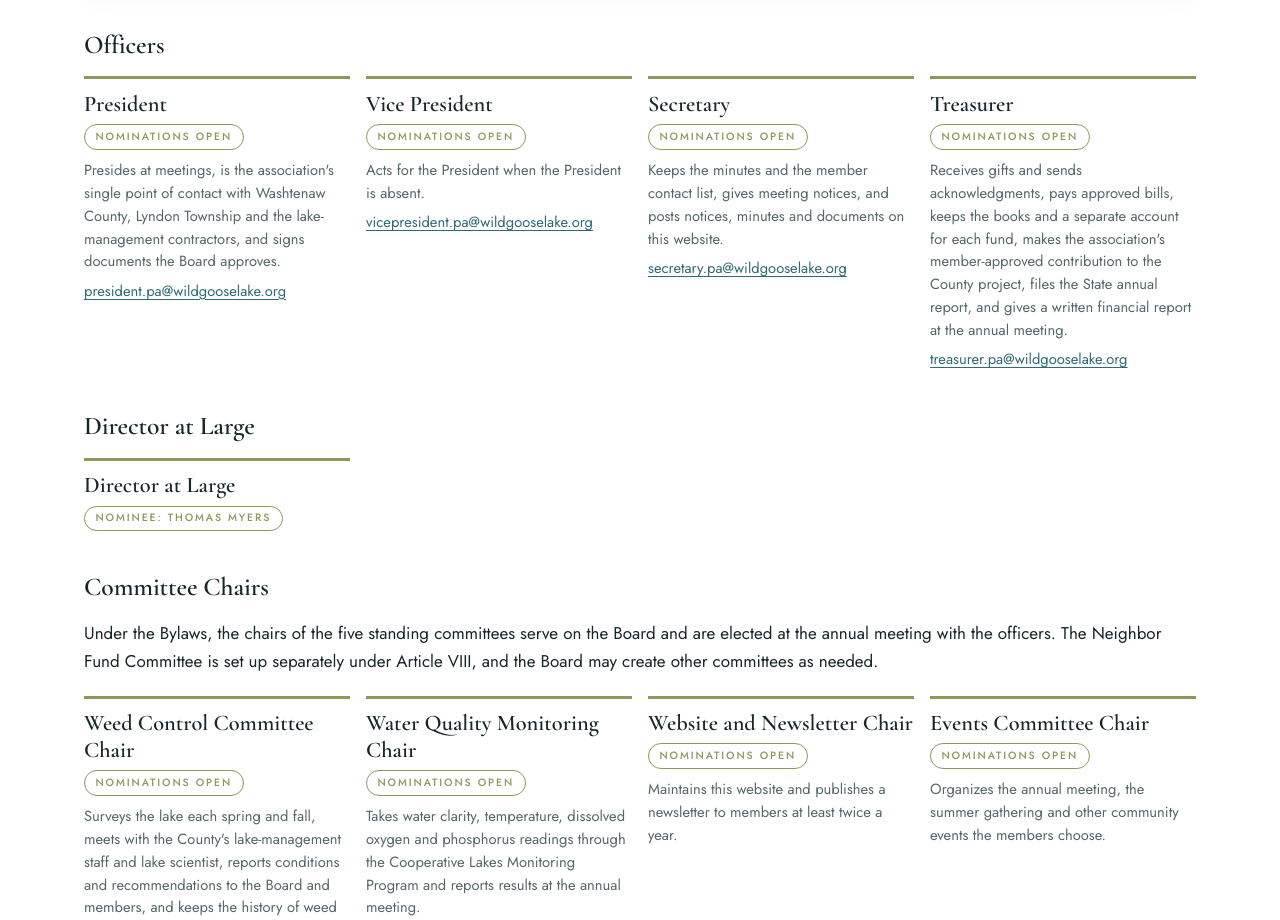
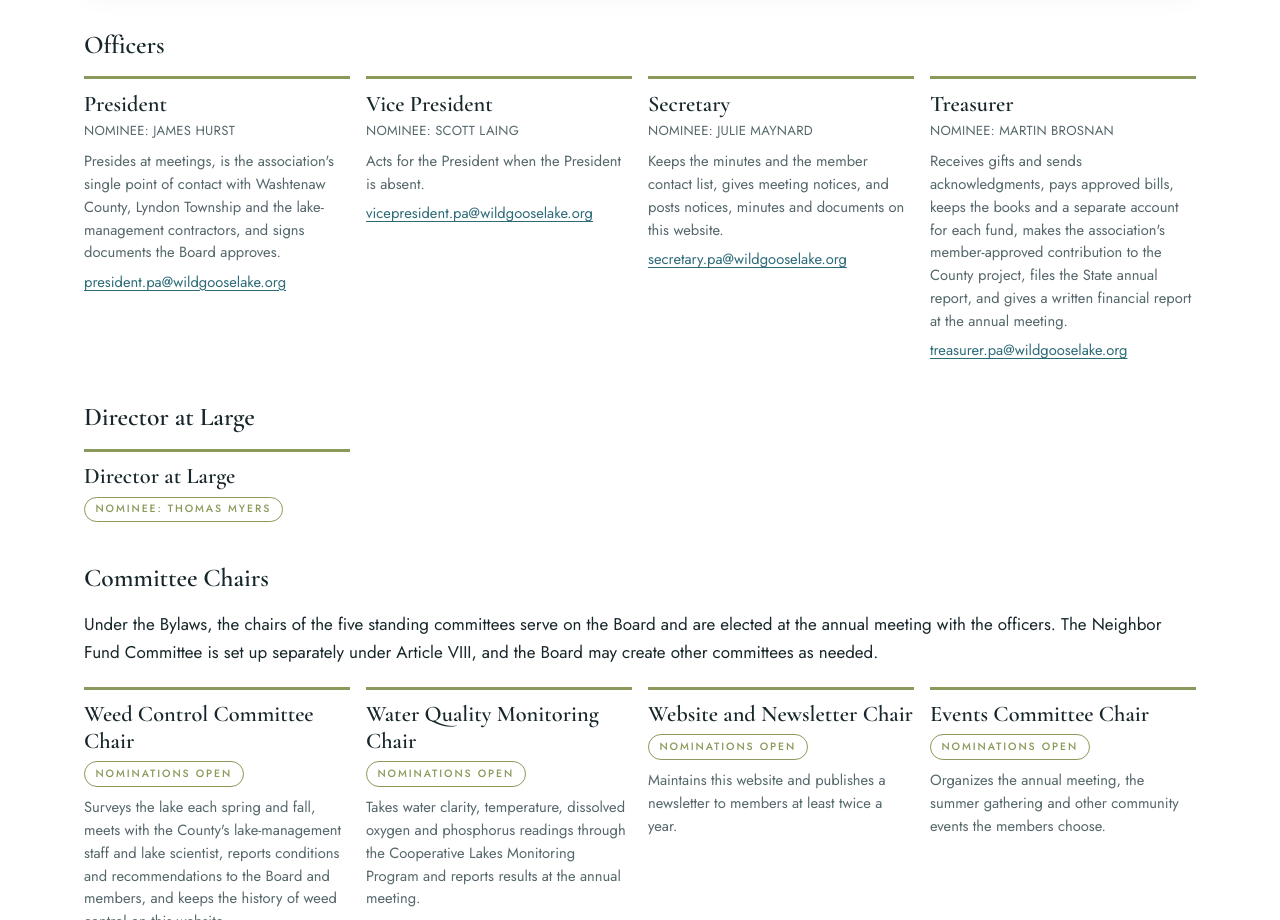
Before and after one commit to wildgooselakepa/wglpa-site, a plain HTML site: page association.html in a window 1280 px wide. Shown: the part 1860-2780 px from the top of the page. Drawn offline with nearby package versions, Linux system fonts and the light colour scheme.

Commit message:
Add officer nominees to the public Board page
Co-authored-by: Perplexity <noreply@perplexity.ai>

```diff
--- a/association.html
+++ b/association.html
@@ -87,10 +87,10 @@
       </div>
       <h3 class="board-title">Officers</h3>
       <div class="board">
-        <div class="person"><strong>President</strong><span class="open">Nominations open</span><span class="duty">Presides at meetings, is the association's single point of contact with Washtenaw County, Lyndon Township and the lake-management contractors, and signs documents the Board approves.</span><a class="email" href="mailto:president.pa@wildgooselake.org">president.pa@wildgooselake.org</a></div>
-        <div class="person"><strong>Vice President</strong><span class="open">Nominations open</span><span class="duty">Acts for the President when the President is absent.</span><a class="email" href="mailto:vicepresident.pa@wildgooselake.org">vicepresident.pa@wildgooselake.org</a></div>
-        <div class="person"><strong>Secretary</strong><span class="open">Nominations open</span><span class="duty">Keeps the minutes and the member contact list, gives meeting notices, and posts notices, minutes and documents on this website.</span><a class="email" href="mailto:secretary.pa@wildgooselake.org">secretary.pa@wildgooselake.org</a></div>
-        <div class="person"><strong>Treasurer</strong><span class="open">Nominations open</span><span class="duty">Receives gifts and sends acknowledgments, pays approved bills, keeps the books and a separate account for each fund, makes the association's member-approved contribution to the County project, files the State annual report, and gives a written financial report at the annual meeting.</span><a class="email" href="mailto:treasurer.pa@wildgooselake.org">treasurer.pa@wildgooselake.org</a></div>
+        <div class="person"><strong>President</strong><span class="slated">Nominee: James Hurst</span><span class="duty">Presides at meetings, is the association's single point of contact with Washtenaw County, Lyndon Township and the lake-management contractors, and signs documents the Board approves.</span><a class="email" href="mailto:president.pa@wildgooselake.org">president.pa@wildgooselake.org</a></div>
+        <div class="person"><strong>Vice President</strong><span class="slated">Nominee: Scott Laing</span><span class="duty">Acts for the President when the President is absent.</span><a class="email" href="mailto:vicepresident.pa@wildgooselake.org">vicepresident.pa@wildgooselake.org</a></div>
+        <div class="person"><strong>Secretary</strong><span class="slated">Nominee: Julie Maynard</span><span class="duty">Keeps the minutes and the member contact list, gives meeting notices, and posts notices, minutes and documents on this website.</span><a class="email" href="mailto:secretary.pa@wildgooselake.org">secretary.pa@wildgooselake.org</a></div>
+        <div class="person"><strong>Treasurer</strong><span class="slated">Nominee: Martin Brosnan</span><span class="duty">Receives gifts and sends acknowledgments, pays approved bills, keeps the books and a separate account for each fund, makes the association's member-approved contribution to the County project, files the State annual report, and gives a written financial report at the annual meeting.</span><a class="email" href="mailto:treasurer.pa@wildgooselake.org">treasurer.pa@wildgooselake.org</a></div>
       </div>
       <h3 class="board-title board-title-2">Director at Large</h3>
       <div class="board">
```
